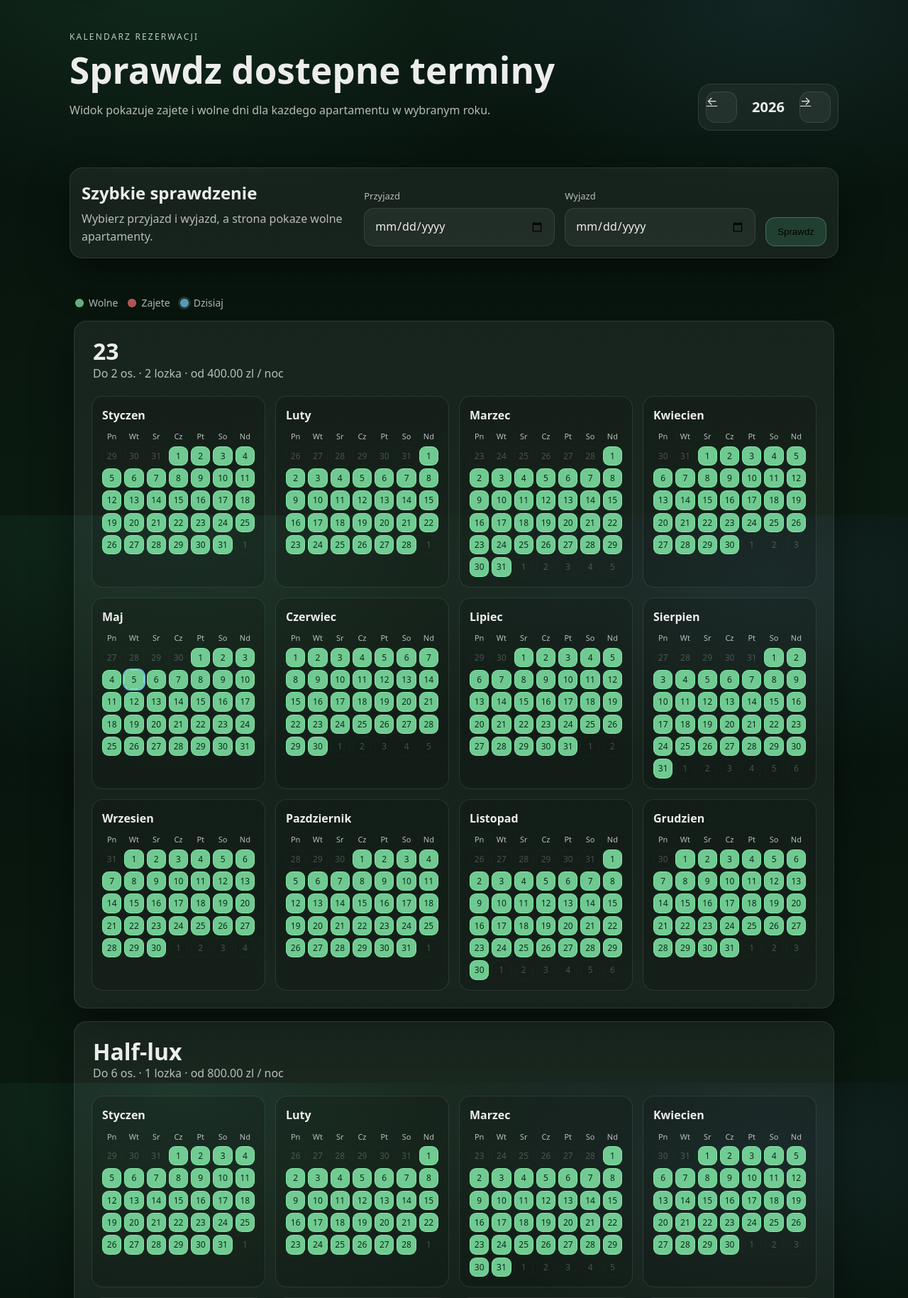
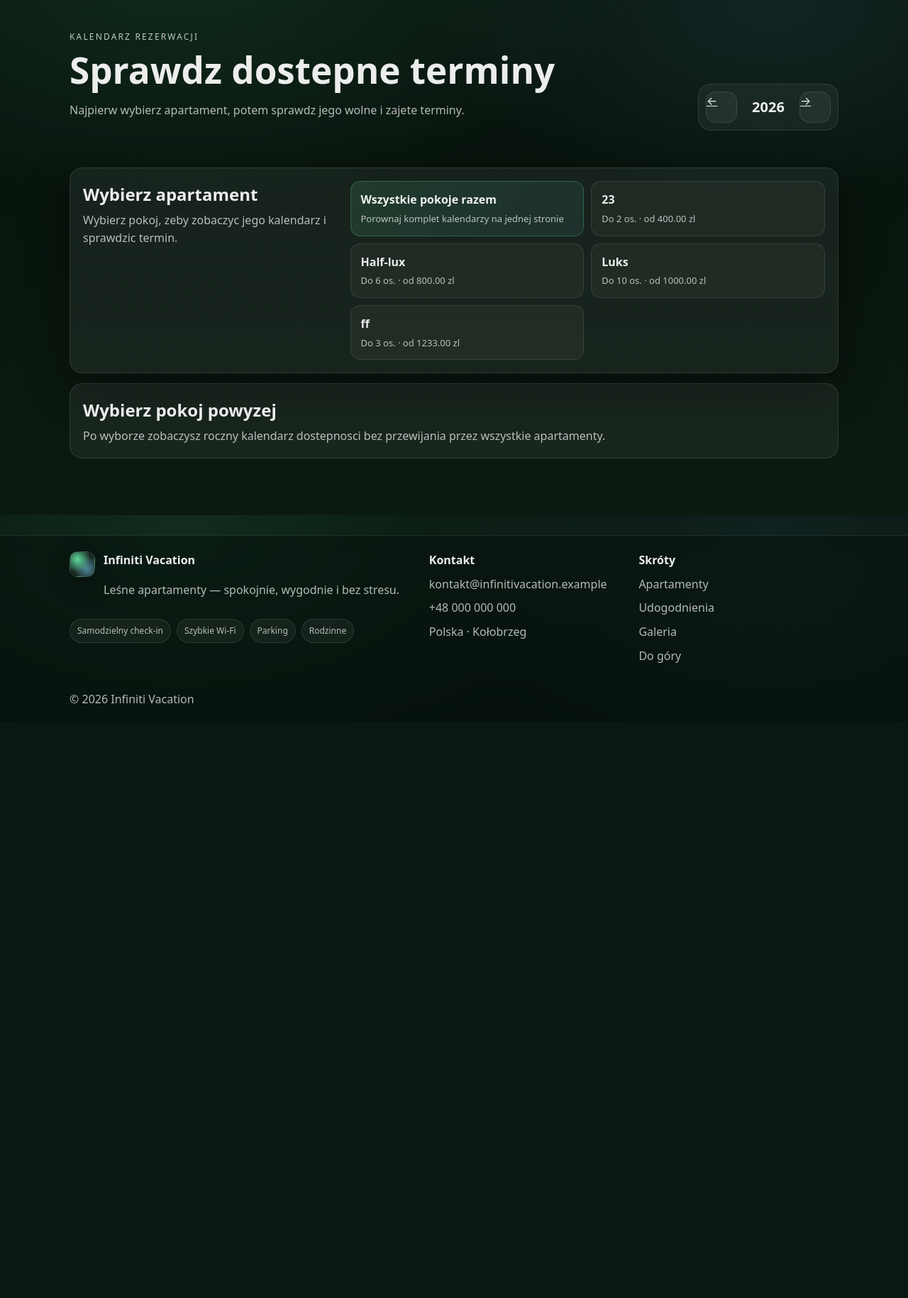
Before and after one commit to vairan9/megasite, a Django app: page /website/availability/ in a window 1280 px wide. Shown: the part 74-1903 px from the top of the page at 71% size. After the commit the page ends 1065 px from the top, so only its background shows below. Run offline with Django 5.2, Linux system fonts and the light colour scheme; a user stored in the database is signed in; data comes from the database, SQL or seed files in the repository; data that the repository does not hold is empty.

Commit message:
Availabitlity
Alpha testing

```diff
--- a/infiniti_vacation/static/infiniti_vacation/css/site.css
+++ b/infiniti_vacation/static/infiniti_vacation/css/site.css
@@ -782,6 +782,75 @@ h1{
   justify-content:center;
 }
 
+.room-picker{
+  display:grid;
+  grid-template-columns: minmax(220px, .7fr) minmax(0, 1.3fr);
+  gap: 16px;
+  align-items:start;
+  padding: 18px;
+}
+
+.room-picker h2,
+.room-picker p{
+  margin: 0;
+}
+
+.room-picker h2{
+  margin-bottom: 4px;
+}
+
+.room-picker-list{
+  display:grid;
+  grid-template-columns: repeat(2, minmax(0, 1fr));
+  gap: 10px;
+}
+
+.room-picker-item{
+  display:flex;
+  flex-direction:column;
+  gap: 3px;
+  min-width: 0;
+  padding: 13px 14px;
+  border-radius: 14px;
+  text-decoration:none;
+  border: 1px solid var(--line);
+  background: rgba(255,255,255,.04);
+}
+
+.room-picker-item:hover{
+  background: rgba(255,255,255,.07);
+}
+
+.room-picker-item.is-selected{
+  border-color: rgba(105,240,174,.42);
+  background: rgba(105,240,174,.13);
+}
+
+.room-picker-all{
+  background: linear-gradient(135deg, rgba(105,240,174,.12), rgba(125,211,252,.08));
+  border-color: rgba(105,240,174,.24);
+}
+
+.room-picker-item span{
+  color: var(--muted);
+  font-size: 13px;
+}
+
+.room-empty-state{
+  margin-top: 14px;
+  padding: 18px;
+  box-shadow:none;
+}
+
+.room-empty-state h2,
+.room-empty-state p{
+  margin: 0;
+}
+
+.room-empty-state h2{
+  margin-bottom: 4px;
+}
+
 .availability-check{
   display:grid;
   grid-template-columns: minmax(220px, 1fr) minmax(160px, .7fr) minmax(160px, .7fr) auto;
@@ -813,7 +882,7 @@ h1{
 
 .availability-results{
   display:grid;
-  grid-template-columns: repeat(3, 1fr);
+  grid-template-columns: repeat(2, minmax(0, 1fr));
   gap: 12px;
   margin-top: 14px;
 }
@@ -1006,7 +1075,12 @@ h1{
     grid-template-columns: 1fr;
   }
 
-  .availability-results{
+  .room-picker{
+    grid-template-columns: 1fr;
+  }
+
+  .availability-results,
+  .room-picker-list{
     grid-template-columns: 1fr;
   }
 
--- a/infiniti_vacation/templates/infiniti_vacation/availability.html
+++ b/infiniti_vacation/templates/infiniti_vacation/availability.html
@@ -7,7 +7,7 @@
   <meta name="color-scheme" content="dark light" />
   <title>Dostepne terminy &middot; Infiniti Vacation</title>
   <meta name="description" content="Kalendarz dostepnosci apartamentow Infiniti Vacation." />
-  <link rel="stylesheet" href="{% static 'infiniti_vacation/css/site.css' %}?v=availability-2">
+  <link rel="stylesheet" href="{% static 'infiniti_vacation/css/site.css' %}?v=availability-4">
 </head>
 
 <body>
@@ -21,18 +21,18 @@
         <div>
           <p class="hero-kicker">Kalendarz rezerwacji</p>
           <h1>Sprawdz dostepne terminy</h1>
-          <p class="muted">Widok pokazuje zajete i wolne dni dla kazdego apartamentu w wybranym roku.</p>
+          <p class="muted">Najpierw wybierz apartament, potem sprawdz jego wolne i zajete terminy.</p>
         </div>
 
         <div class="year-switcher" aria-label="Wybierz rok">
           {% if can_show_previous_year %}
-            <a class="icon-btn" href="{% url 'infiniti_vacation:availability' %}?year={{ previous_year }}" aria-label="Poprzedni rok">&larr;</a>
+            <a class="icon-btn" href="{% url 'infiniti_vacation:availability' %}?year={{ previous_year }}{{ selected_room_query }}" aria-label="Poprzedni rok">&larr;</a>
           {% else %}
             <span class="icon-btn is-disabled" aria-hidden="true">&larr;</span>
           {% endif %}
           <strong>{{ year }}</strong>
           {% if can_show_next_year %}
-            <a class="icon-btn" href="{% url 'infiniti_vacation:availability' %}?year={{ next_year }}" aria-label="Nastepny rok">&rarr;</a>
+            <a class="icon-btn" href="{% url 'infiniti_vacation:availability' %}?year={{ next_year }}{{ selected_room_query }}" aria-label="Nastepny rok">&rarr;</a>
           {% else %}
             <span class="icon-btn is-disabled" aria-hidden="true">&rarr;</span>
           {% endif %}
@@ -42,12 +42,74 @@
 
     <section class="section">
       <div class="container">
+        <div class="room-picker card" aria-label="Wybierz apartament">
+          <div class="room-picker-copy">
+            <h2>Wybierz apartament</h2>
+            <p class="muted">
+              {% if view_all_rooms %}
+                Pokazujesz wszystkie pokoje razem.
+              {% elif selected_apartment %}
+                Kalendarz ponizej pokazuje tylko wybrany pokoj.
+              {% else %}
+                Wybierz pokoj, zeby zobaczyc jego kalendarz i sprawdzic termin.
+              {% endif %}
+            </p>
+          </div>
+
+          <div class="room-picker-list">
+            <a
+              class="room-picker-item room-picker-all{% if view_all_rooms %} is-selected{% endif %}"
+              href="{% url 'infiniti_vacation:availability' %}?year={{ year }}&view=all"
+              {% if view_all_rooms %}aria-current="true"{% endif %}
+            >
+              <strong>Wszystkie pokoje razem</strong>
+              <span>Porownaj komplet kalendarzy na jednej stronie</span>
+            </a>
+
+            {% for apartment in apartments %}
+              <a
+                class="room-picker-item{% if selected_apartment and apartment.pk == selected_apartment.pk %} is-selected{% endif %}"
+                href="{% url 'infiniti_vacation:availability' %}?year={{ year }}&room={{ apartment.slug }}"
+                {% if selected_apartment and apartment.pk == selected_apartment.pk %}aria-current="true"{% endif %}
+              >
+                <strong>{{ apartment.name }}</strong>
+                <span>Do {{ apartment.guests_max }} os. &middot; od {{ apartment.price_per_night_pln }} zl</span>
+              </a>
+            {% empty %}
+              <p class="muted">Brak aktywnych apartamentow do wyboru.</p>
+            {% endfor %}
+          </div>
+        </div>
+
+        {% if apartments and not selected_apartment and not view_all_rooms %}
+          <div class="room-empty-state card">
+            <h2>Wybierz pokoj powyzej</h2>
+            <p class="muted">Po wyborze zobaczysz roczny kalendarz dostepnosci bez przewijania przez wszystkie apartamenty.</p>
+          </div>
+        {% endif %}
+      </div>
+    </section>
+
+    {% if selected_apartment or view_all_rooms %}
+    <section class="section">
+      <div class="container">
         <form class="availability-check card" method="get">
           <input type="hidden" name="year" value="{{ year }}">
+          {% if view_all_rooms %}
+            <input type="hidden" name="view" value="all">
+          {% else %}
+            <input type="hidden" name="room" value="{{ selected_apartment.slug }}">
+          {% endif %}
 
           <div class="availability-check-copy">
             <h2>Szybkie sprawdzenie</h2>
-            <p class="muted">Wybierz przyjazd i wyjazd, a strona pokaze wolne apartamenty.</p>
+            <p class="muted">
+              {% if view_all_rooms %}
+                Sprawdz termin we wszystkich pokojach.
+              {% else %}
+                Sprawdz wybrany apartament: {{ selected_apartment.name }}.
+              {% endif %}
+            </p>
           </div>
 
           <label class="auth-field">
@@ -65,6 +127,24 @@
 
         {% if range_error %}
           <div class="auth-error availability-message" role="alert">{{ range_error }}</div>
+        {% endif %}
+
+        {% if availability_result %}
+          <div class="availability-results" aria-label="Wyniki dostepnosci">
+            <article class="availability-result card {% if availability_result.is_available %}is-open{% else %}is-closed{% endif %}">
+              <div>
+                <h3>{{ availability_result.apartment.name }}</h3>
+                <p class="muted">
+                  {{ check_in|date:"d.m.Y" }} - {{ check_out|date:"d.m.Y" }}
+                </p>
+              </div>
+              {% if availability_result.is_available %}
+                <span class="status-pill open">Dostepny</span>
+              {% else %}
+                <span class="status-pill closed">Zajety</span>
+              {% endif %}
+            </article>
+          </div>
         {% endif %}
 
         {% if availability_results %}
@@ -142,12 +222,11 @@
                 {% endfor %}
               </div>
             </article>
-          {% empty %}
-            <p class="muted">Brak aktywnych apartamentow do pokazania.</p>
           {% endfor %}
         </div>
       </div>
     </section>
+    {% endif %}
   </main>
 
   {% include "infiniti_vacation/partials/footer.html" %}
--- a/infiniti_vacation/views.py
+++ b/infiniti_vacation/views.py
@@ -99,10 +99,26 @@ def availability(request):
     year_end = date(year + 1, 1, 1)
 
     apartments = list(Apartment.objects.filter(is_active=True).order_by("name"))
+    selected_slug = request.GET.get("room")
+    view_all_rooms = request.GET.get("view") == "all"
+    selected_apartment = next(
+        (apartment for apartment in apartments if apartment.slug == selected_slug),
+        None,
+    )
+    if view_all_rooms:
+        selected_apartment = None
+
+    selected_room_query = ""
+    if view_all_rooms:
+        selected_room_query = "&view=all"
+    elif selected_apartment:
+        selected_room_query = f"&room={selected_apartment.slug}"
+
+    booking_filter = {"apartment__in": apartments} if view_all_rooms else {"apartment": selected_apartment}
     bookings = (
         Booking.objects.select_related("apartment")
         .filter(
-            apartment__in=apartments,
+            **booking_filter,
             start_date__lt=year_end,
             end_date__gt=year_start,
         )
@@ -110,13 +126,10 @@ def availability(request):
         .order_by("start_date")
     )
 
-    bookings_by_apartment = {apartment.pk: [] for apartment in apartments}
-    for booking in bookings:
-        bookings_by_apartment.setdefault(booking.apartment_id, []).append(booking)
-
     check_in = _parse_date(request.GET.get("check_in"))
     check_out = _parse_date(request.GET.get("check_out"))
     range_error = ""
+    availability_result = None
     availability_results = []
 
     if request.GET.get("check_in") or request.GET.get("check_out"):
@@ -124,8 +137,8 @@ def availability(request):
             range_error = "Podaj poprawne daty przyjazdu i wyjazdu."
         elif check_out <= check_in:
             range_error = "Data wyjazdu musi byc pozniejsza niz data przyjazdu."
-        else:
-            range_bookings = (
+        elif view_all_rooms:
+            blocked_ids = set(
                 Booking.objects.filter(
                     apartment__in=apartments,
                     start_date__lt=check_out,
@@ -134,7 +147,6 @@ def availability(request):
                 .exclude(status=Booking.Status.CANCELLED)
                 .values_list("apartment_id", flat=True)
             )
-            blocked_ids = set(range_bookings)
             availability_results = [
                 {
                     "apartment": apartment,
@@ -142,11 +154,39 @@ def availability(request):
                 }
                 for apartment in apartments
             ]
+        elif selected_apartment:
+            is_blocked = (
+                Booking.objects.filter(
+                    apartment=selected_apartment,
+                    start_date__lt=check_out,
+                    end_date__gt=check_in,
+                )
+                .exclude(status=Booking.Status.CANCELLED)
+                .exists()
+            )
+            availability_result = {
+                "apartment": selected_apartment,
+                "is_available": not is_blocked,
+            }
 
-    calendars = [
-        _calendar_for_apartment(apartment, bookings_by_apartment.get(apartment.pk, []), year)
-        for apartment in apartments
-    ]
+    selected_calendar = None
+    calendars = []
+    if selected_apartment:
+        selected_calendar = _calendar_for_apartment(selected_apartment, list(bookings), year)
+        calendars = [selected_calendar]
+    elif view_all_rooms:
+        bookings_by_apartment = {apartment.pk: [] for apartment in apartments}
+        for booking in bookings:
+            bookings_by_apartment.setdefault(booking.apartment_id, []).append(booking)
+
+        calendars = [
+            _calendar_for_apartment(
+                apartment,
+                bookings_by_apartment.get(apartment.pk, []),
+                year,
+            )
+            for apartment in apartments
+        ]
 
     return render(
         request,
@@ -158,10 +198,16 @@ def availability(request):
             "next_year": year + 1,
             "can_show_previous_year": year > current_year - 1,
             "can_show_next_year": year < current_year + 2,
+            "selected_room_query": selected_room_query,
+            "view_all_rooms": view_all_rooms,
+            "apartments": apartments,
+            "selected_apartment": selected_apartment,
+            "calendar": selected_calendar,
             "calendars": calendars,
             "check_in": check_in,
             "check_out": check_out,
             "range_error": range_error,
+            "availability_result": availability_result,
             "availability_results": availability_results,
         },
     )
```
Also changed, not shown: infiniti_vacation/tests.py (+70 -7 lines).
